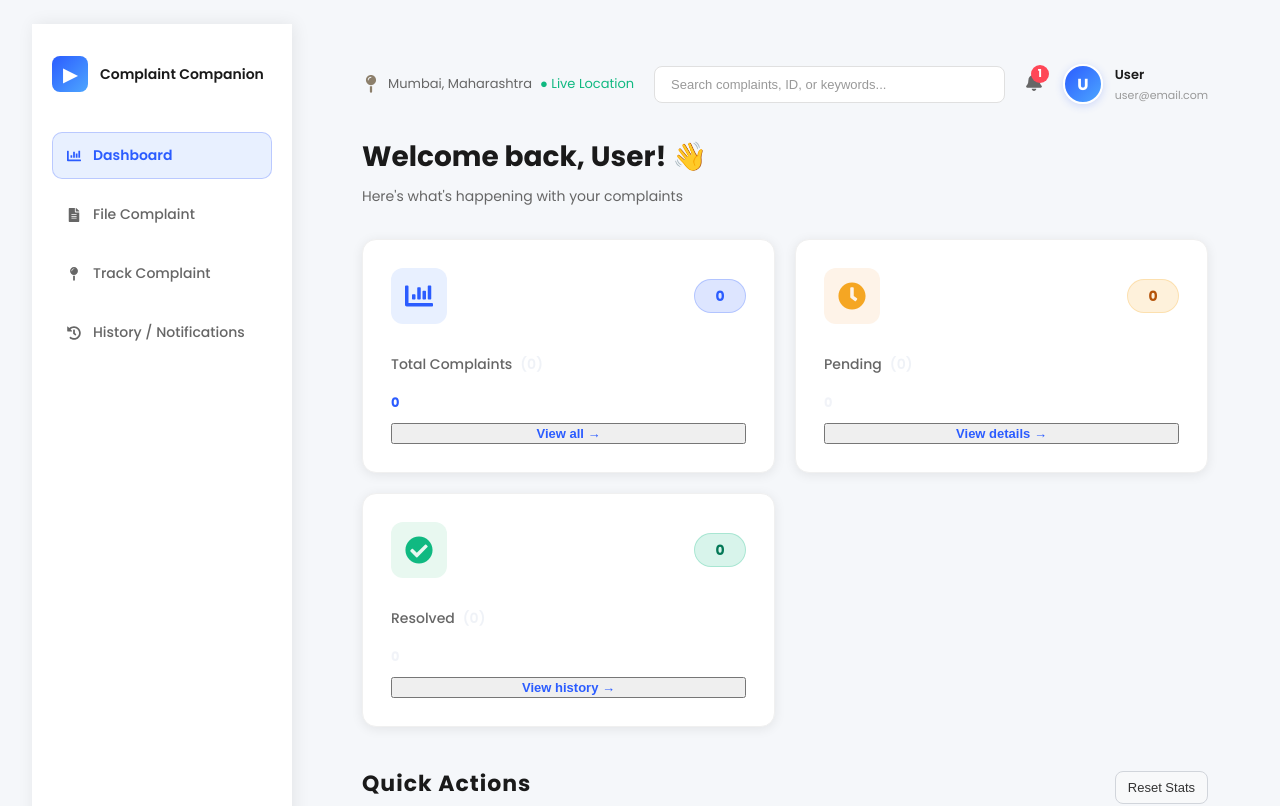
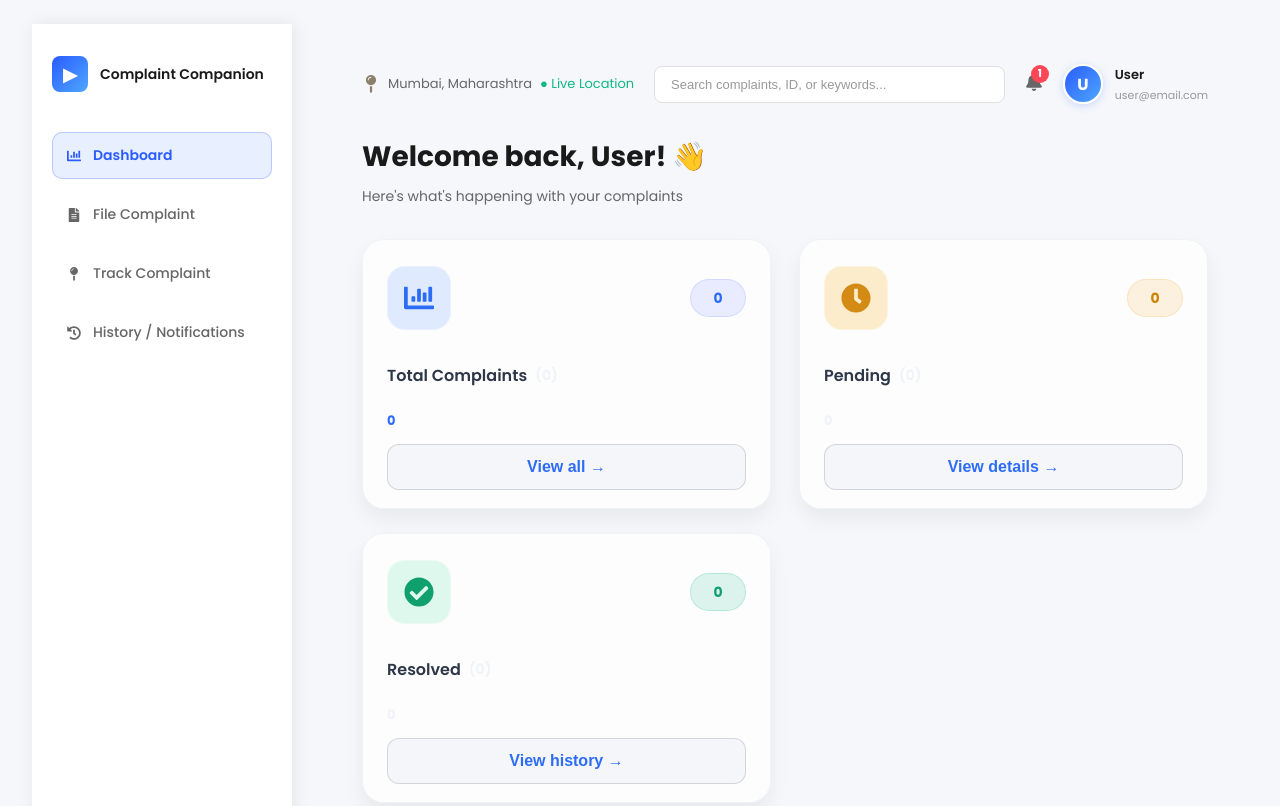
Before and after one commit to PadmajaMaram/grievance-portal, a React (Create React App) app: page /dashboard in a window 1280 px wide. Shown: the top 806 px of the page. Built offline with nearby package versions, Linux system fonts and the light colour scheme.

Commit message:
roleselection page

```diff
--- a/src/pages/Dashboard.css
+++ b/src/pages/Dashboard.css
@@ -271,90 +271,99 @@
 /* STATS GRID */
 .stats-grid {
   display: grid;
-  grid-template-columns: repeat(auto-fit, minmax(280px, 1fr));
-  gap: 20px;
+  grid-template-columns: repeat(2, minmax(280px, 1fr));
+  gap: 24px 28px;
   margin-bottom: 40px;
 }
 
 .stat-card {
-  background: white;
-  padding: 28px;
-  border-radius: 14px;
-  box-shadow: 0 2px 12px rgba(0, 0, 0, 0.08);
-  transition: all 0.3s ease;
-  border: 1px solid #f0f0f0;
+  background: rgba(255, 255, 255, 0.78);
+  padding: 26px 24px 18px;
+  border-radius: 22px;
+  box-shadow: 0 10px 20px rgba(15, 23, 42, 0.06);
+  transition: all 0.25s ease;
+  border: 1px solid rgba(148, 163, 184, 0.12);
+  min-height: 270px;
+  display: flex;
+  flex-direction: column;
+  justify-content: space-between;
 }
 
 .stat-card:hover {
-  box-shadow: 0 8px 16px rgba(0, 0, 0, 0.1);
-  transform: translateY(-4px);
+  box-shadow: 0 12px 24px rgba(15, 23, 42, 0.1);
+  transform: translateY(-3px);
+}
+
+.stat-card-resolved {
+  grid-column: 1;
 }
 
 .stat-card-header {
   display: flex;
   align-items: center;
   justify-content: space-between;
-  gap: 16px;
-  margin-bottom: 20px;
+  gap: 18px;
+  margin-bottom: 18px;
 }
 
 .stat-badge {
   display: inline-flex;
   align-items: center;
   justify-content: center;
-  min-width: 52px;
-  height: 34px;
-  padding: 0 10px;
+  min-width: 56px;
+  height: 38px;
+  padding: 0 16px;
   border-radius: 999px;
-  font-size: 16px;
+  font-size: 20px;
   font-weight: 700;
-  color: #2b5cff;
-  background: rgba(43, 92, 255, 0.16);
-  border: 1px solid rgba(43, 92, 255, 0.24);
+  color: #4e68ff;
+  background: rgba(94, 118, 255, 0.12);
+  border: 1px solid rgba(94, 118, 255, 0.16);
 }
 
 .stat-card-pending .stat-badge {
-  color: #b45309;
-  background: rgba(245, 166, 35, 0.16);
-  border-color: rgba(245, 166, 35, 0.24);
+  color: #c98500;
+  background: rgba(245, 166, 35, 0.14);
+  border-color: rgba(245, 166, 35, 0.18);
 }
 
 .stat-card-resolved .stat-badge {
-  color: #047857;
-  background: rgba(16, 185, 129, 0.16);
-  border-color: rgba(16, 185, 129, 0.24);
+  color: #10a06e;
+  background: rgba(16, 185, 129, 0.14);
+  border-color: rgba(16, 185, 129, 0.18);
 }
 
 .stat-icon {
-  width: 56px;
-  height: 56px;
-  border-radius: 12px;
+  width: 64px;
+  height: 64px;
+  border-radius: 18px;
   display: flex;
   align-items: center;
   justify-content: center;
-  font-size: 28px;
+  font-size: 30px;
+  box-shadow: inset 0 0 0 1px rgba(255, 255, 255, 0.3);
 }
 
 .stat-icon.total {
-  background: #e8f0ff;
-  color: #2b5cff;
+  background: #dfeaff;
+  color: #2d6df6;
 }
 
 .stat-icon.pending {
-  background: #fef3e8;
-  color: #f5a623;
+  background: #fceccc;
+  color: #d38b16;
 }
 
 .stat-icon.resolved {
-  background: #e8f8f0;
-  color: #10b981;
+  background: #dff8ee;
+  color: #10a06e;
 }
 
 .stat-card h3 {
-  font-size: 14px;
-  font-weight: 500;
-  color: #666;
-  margin: 0 0 8px 0;
+  font-size: 16px;
+  font-weight: 600;
+  color: #2d3748;
+  margin: 0 0 10px 0;
   display: flex;
   align-items: center;
   gap: 8px;
@@ -362,37 +371,49 @@
 
 .stat-label-count {
   font-size: 13px;
-  color: #444;
+  color: #475569;
   font-weight: 600;
 }
 
 .stat-number {
-  font-size: 36px;
+  font-size: 28px;
   font-weight: 700;
-  color: #1a1a1a;
-  margin: 0 0 12px 0;
+  color: #334155;
+  margin: 0 0 18px 0;
+  line-height: 1.2;
 }
 
 .stat-card-total .stat-badge {
-  color: #2b5cff !important;
+  color: #2d6df6 !important;
 }
 
 .stat-number-total,
 .stat-card-total .stat-number {
-  color: #2b5cff !important;
+  color: #2d6df6 !important;
 }
 
 .stat-link {
-  font-size: 13px;
-  color: #2b5cff;
+  width: 100%;
+  display: inline-flex;
+  align-items: center;
+  justify-content: center;
+  gap: 8px;
+  min-height: 46px;
+  font-size: 16px;
+  color: #2d6df6;
+  background: rgba(148, 163, 184, 0.08);
+  border: 1px solid rgba(71, 85, 105, 0.2);
+  border-radius: 12px;
+  font-weight: 600;
   text-decoration: none;
-  font-weight: 600;
-  transition: color 0.3s ease;
+  transition: all 0.2s ease;
+  cursor: pointer;
 }
 
 .stat-link:hover {
-  color: #1e3f99;
-  text-decoration: underline;
+  background: rgba(45, 109, 246, 0.06);
+  border-color: rgba(45, 109, 246, 0.3);
+  color: #1d4ed8;
 }
 
 /* QUICK ACTIONS */
```
